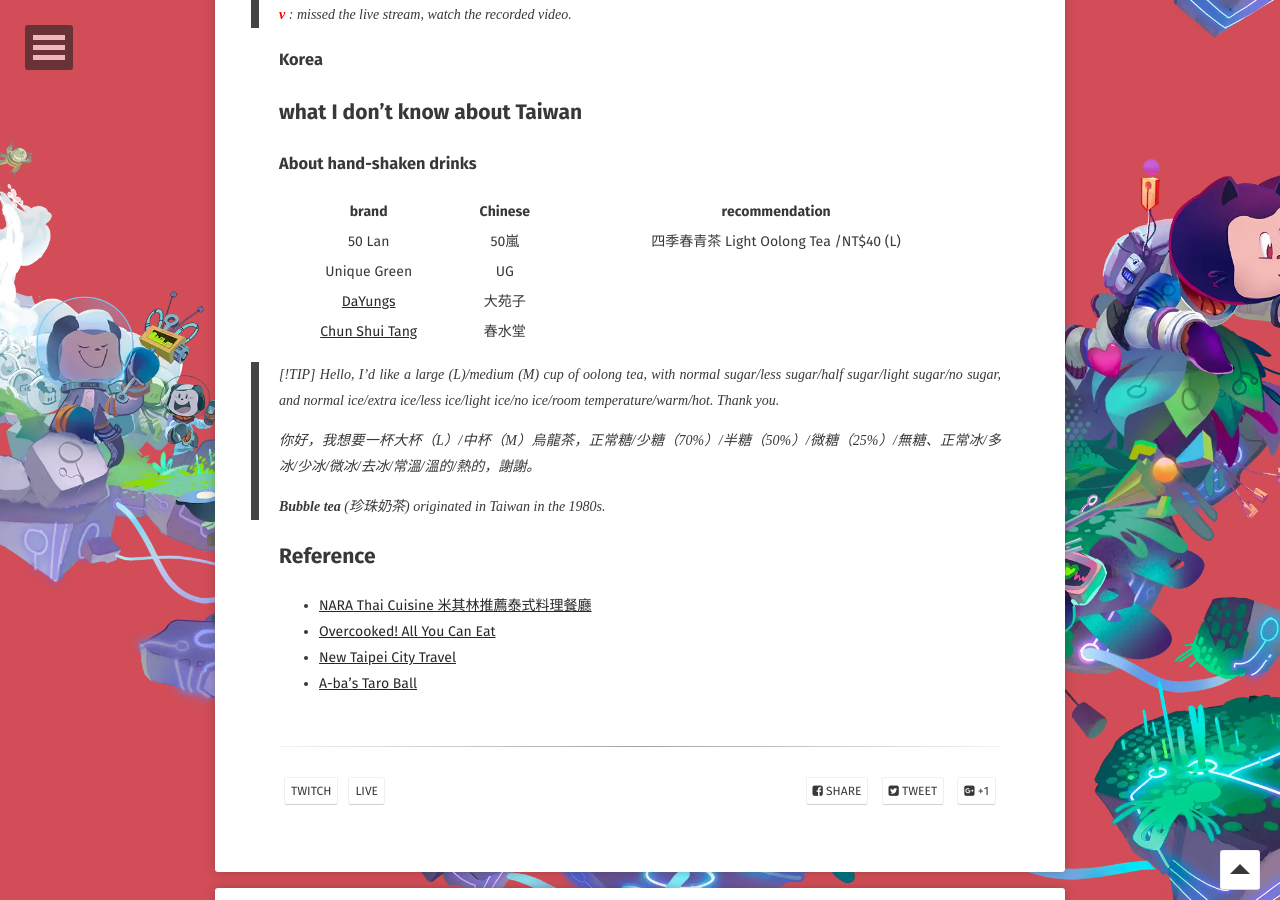
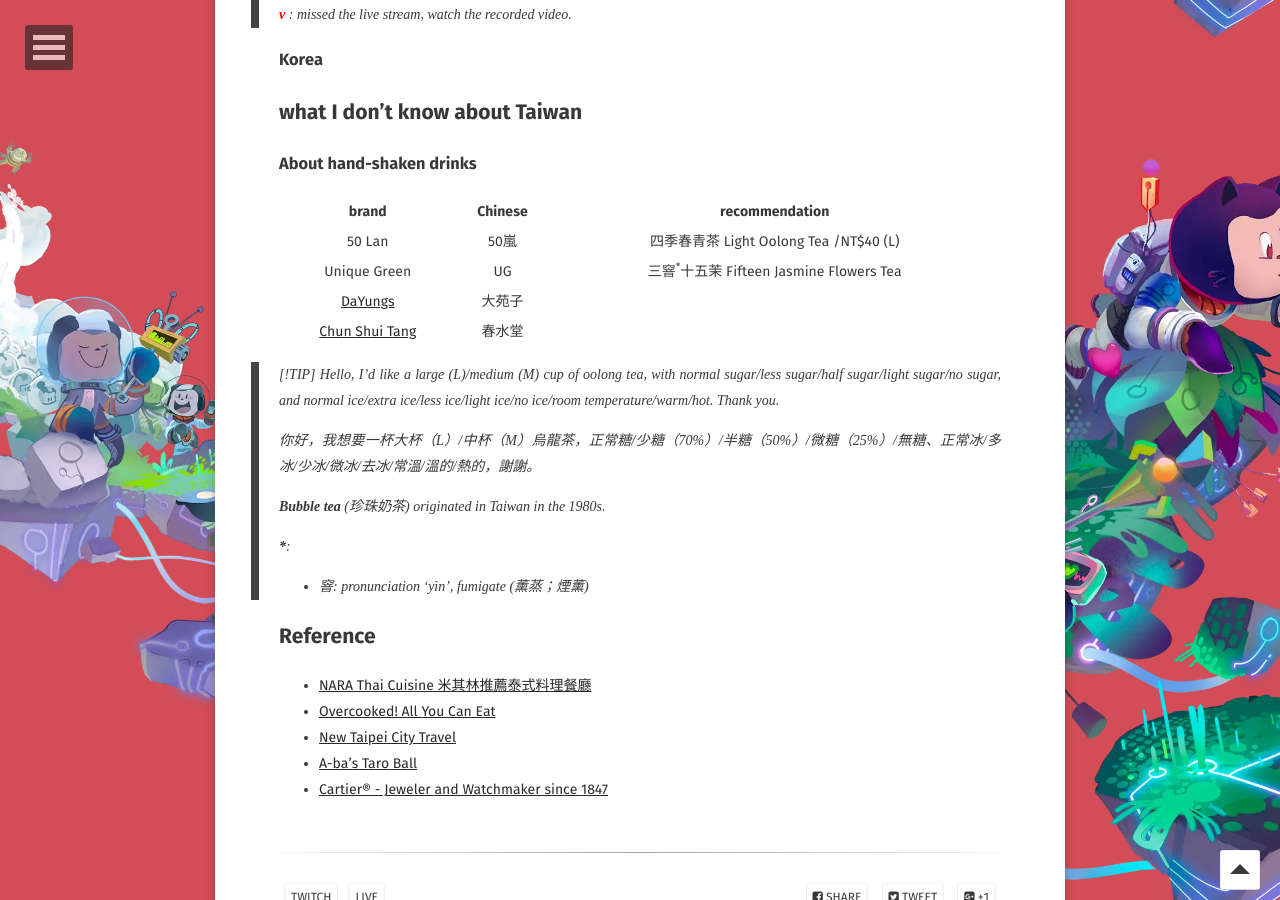
Before and after one commit to WebPavel/WebPavel.github.io, a Jekyll site: the page built from _posts/2026-08-23-Twitch-streamer-records.md, in a window 1280 px wide and 900 px high, scrolled down 1751 px. Built offline with Jekyll 4.4.1, drawn with Linux system fonts in a browser that asks for light colours; some web fonts are replaced; comment, search, counter and statistics services are not loaded; some of the changed text lies outside the part shown.

Commit message:
feat: update the latest activities of streamers on Twitch

```diff
--- a/_posts/2026-08-23-Twitch-streamer-records.md
+++ b/_posts/2026-08-23-Twitch-streamer-records.md
@@ -42,12 +42,12 @@
 
 ### About hand-shaken drinks
 
-|                       brand                        | Chinese |             recommendation              |
-|:--------------------------------------------------:|:-------:|:---------------------------------------:|
-|                       50 Lan                       |  50嵐   | 四季春青茶 Light Oolong Tea /NT\$40 (L) |
-|                    Unique Green                    |   UG    |                                         |
-|        [DaYungs](https://www.dayungs.com/)         | 大苑子  |                                         |
-| [Chun Shui Tang](https://www.chunshuitang.com.tw/) | 春水堂  |                                         |
+|                       brand                        | Chinese |                   recommendation                   |
+|:--------------------------------------------------:|:-------:|:--------------------------------------------------:|
+|                       50 Lan                       |  50嵐   |      四季春青茶 Light Oolong Tea /NT\$40 (L)       |
+|                    Unique Green                    |   UG    | 三窨<sup>*</sup>十五茉 Fifteen Jasmine Flowers Tea |
+|        [DaYungs](https://www.dayungs.com/)         | 大苑子  |                                                    |
+| [Chun Shui Tang](https://www.chunshuitang.com.tw/) | 春水堂  |                                                    |
 
 > [!TIP]
 > Hello, I'd like a large (L)/medium (M) cup of oolong tea,
@@ -57,6 +57,9 @@
 > 你好，我想要一杯大杯（L）/中杯（M）烏龍茶，正常糖/少糖（70%）/半糖（50%）/微糖（25%）/無糖、正常冰/多冰/少冰/微冰/去冰/常溫/溫的/熱的，謝謝。
 >
 > ***Bubble tea*** (珍珠奶茶) originated in Taiwan in the 1980s.
+>
+> __*__:
+>   - 窨: pronunciation 'yìn', fumigate (薰蒸；煙薰)
 
 ## Reference
 
@@ -64,3 +67,4 @@
 - [Overcooked! All You Can Eat](https://ghosttowngames.com/game/overcooked-ayce/)
 - [New Taipei City Travel](https://newtaipei.travel/)
 - [A-ba's Taro Ball](https://guide.michelin.com/tw/en/northern-taiwan/new-taipei-city_2853082/restaurant/a-ba-s-taro-ball)
+- [Cartier® - Jeweler and Watchmaker since 1847](https://www.cartier.com/)
```
